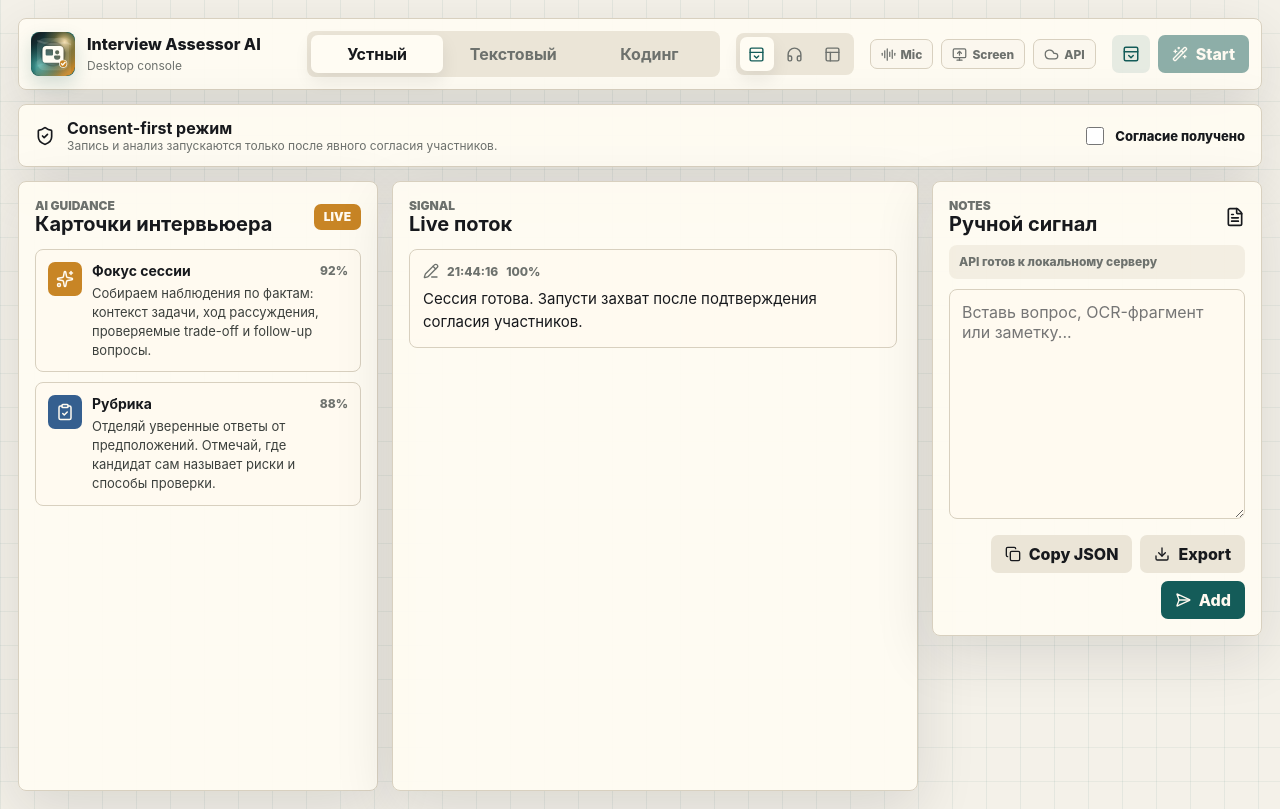
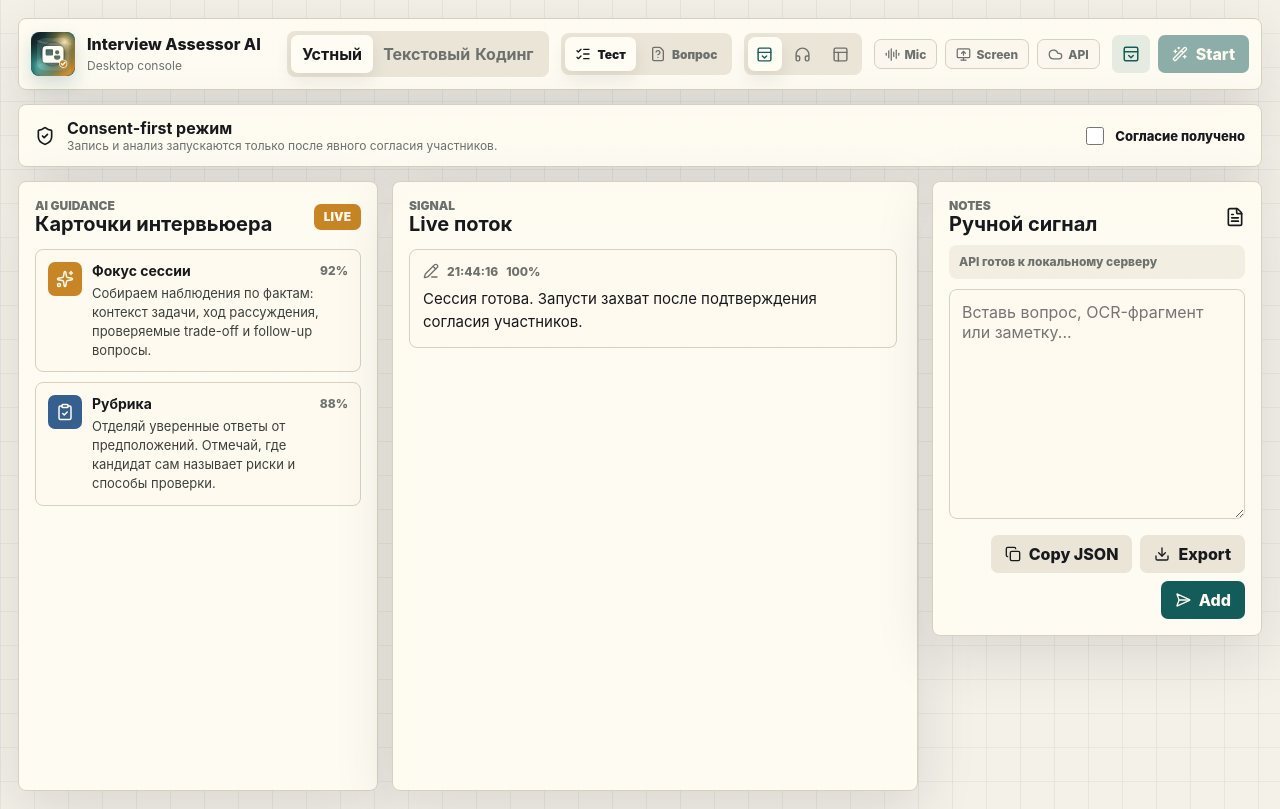
Before and after one commit to fedor11235/interview-assessor-ai, a React (Vite) app: page / in a window 1280 px wide. Built offline with nearby package versions, Linux system fonts and the light colour scheme.

Commit message:
Add answer format switch

```diff
--- a/src/renderer/src/App.tsx
+++ b/src/renderer/src/App.tsx
@@ -30,6 +30,7 @@ import {
   type InsightCard,
   type InterviewMode,
   type OutputMode,
+  type QuestionMode,
   type TranscriptItem
 } from './lib/session'
 import {
@@ -57,6 +58,7 @@ const idleApiState: AssistantApiState = {
 
 interface OverlaySnapshot {
   mode: InterviewMode
+  questionMode: QuestionMode
   outputMode: OutputMode
   capture: CaptureState
   apiState: AssistantApiState
@@ -69,6 +71,7 @@ interface OverlaySnapshot {
 export function App() {
   const isOverlay = window.location.hash.includes('/overlay')
   const [mode, setMode] = useState<InterviewMode>('oral')
+  const [questionMode, setQuestionMode] = useState<QuestionMode>('test')
   const [outputMode, setOutputMode] = useState<OutputMode>('overlay')
   const [apiState, setApiState] = useState<AssistantApiState>(idleApiState)
   const [consentAccepted, setConsentAccepted] = useState(false)
@@ -87,6 +90,7 @@ export function App() {
   const transcriptRef = useRef<TranscriptItem[]>(initialTranscript)
   const outputModeRef = useRef<OutputMode>('overlay')
   const modeRef = useRef<InterviewMode>('oral')
+  const questionModeRef = useRef<QuestionMode>('test')
   const requestSeqRef = useRef(0)
   const sessionIdRef = useRef(crypto.randomUUID())
 
@@ -101,12 +105,13 @@ export function App() {
   const exportPayload = useMemo(
     () => ({
       mode,
+      questionMode,
       outputMode,
       createdAt: new Date().toISOString(),
       transcript,
       insights
     }),
-    [insights, mode, outputMode, transcript]
+    [insights, mode, outputMode, questionMode, transcript]
   )
 
   useEffect(() => {
@@ -132,6 +137,10 @@ export function App() {
   }, [mode])
 
   useEffect(() => {
+    questionModeRef.current = questionMode
+  }, [questionMode])
+
+  useEffect(() => {
     if (isOverlay || !capture.running) {
       return
     }
@@ -155,6 +164,7 @@ export function App() {
       }
 
       setMode(snapshot.mode)
+      setQuestionMode(isQuestionMode(snapshot.questionMode) ? snapshot.questionMode : 'test')
       setOutputMode(isOutputMode(snapshot.outputMode) ? snapshot.outputMode : 'overlay')
       setCapture(snapshot.capture)
       setApiState(isApiState(snapshot.apiState) ? snapshot.apiState : idleApiState)
@@ -181,6 +191,7 @@ export function App() {
     isOverlay,
     mode,
     outputMode,
+    questionMode,
     selectedSourceId,
     systemPickedSourceName,
     transcript
@@ -239,6 +250,7 @@ export function App() {
       const answer = await requestAssistantAnswer({
         sessionId: sessionIdRef.current,
         mode: modeRef.current,
+        questionMode: questionModeRef.current,
         outputMode: outputModeRef.current,
         signal: { ...item, imageDataUrl },
         context: {
@@ -351,6 +363,7 @@ export function App() {
   function createOverlaySnapshot(): OverlaySnapshot {
     return {
       mode,
+      questionMode,
       outputMode,
       capture,
       apiState,
@@ -510,6 +523,7 @@ export function App() {
     <main className="app-shell">
       <TopBar
         mode={mode}
+        questionMode={questionMode}
         outputMode={outputMode}
         capture={capture}
         apiState={apiState}
@@ -520,6 +534,7 @@ export function App() {
           }
           setMode(nextMode)
         }}
+        onQuestionModeChange={setQuestionMode}
         onOutputModeChange={setOutputMode}
         onStart={startCapture}
         onStop={stopCapture}
@@ -659,6 +674,10 @@ function isOutputMode(value: unknown): value is OutputMode {
   return value === 'overlay' || value === 'audio' || value === 'both'
 }
 
+function isQuestionMode(value: unknown): value is QuestionMode {
+  return value === 'test' || value === 'question'
+}
+
 function isApiState(value: unknown): value is AssistantApiState {
   if (!value || typeof value !== 'object') {
     return false
--- a/src/renderer/src/components/TopBar.tsx
+++ b/src/renderer/src/components/TopBar.tsx
@@ -1,7 +1,9 @@
 import {
   AudioLines,
   Cloud,
+  FileQuestionMark,
   Headphones,
+  ListChecks,
   MonitorUp,
   PanelTopOpen,
   PanelsTopLeft,
@@ -10,16 +12,18 @@ import {
 } from 'lucide-react'
 import appIcon from '../../../../assets/app-icon.svg'
 import type { AssistantApiState } from '../lib/assistantApi'
-import type { CaptureState, InterviewMode, OutputMode } from '../lib/session'
-import { modeLabels } from '../lib/session'
+import type { CaptureState, InterviewMode, OutputMode, QuestionMode } from '../lib/session'
+import { modeLabels, questionModeLabels } from '../lib/session'
 
 interface TopBarProps {
   mode: InterviewMode
+  questionMode: QuestionMode
   outputMode: OutputMode
   capture: CaptureState
   apiState: AssistantApiState
   consentAccepted: boolean
   onModeChange: (mode: InterviewMode) => void
+  onQuestionModeChange: (mode: QuestionMode) => void
   onOutputModeChange: (mode: OutputMode) => void
   onStart: () => void
   onStop: () => void
@@ -28,11 +32,13 @@ interface TopBarProps {
 
 export function TopBar({
   mode,
+  questionMode,
   outputMode,
   capture,
   apiState,
   consentAccepted,
   onModeChange,
+  onQuestionModeChange,
   onOutputModeChange,
   onStart,
   onStop,
@@ -63,6 +69,24 @@ export function TopBar({
             {modeLabels[item]}
           </button>
         ))}
+      </nav>
+
+      <nav className="answer-mode-switch" aria-label="Answer format">
+        {(['test', 'question'] as QuestionMode[]).map((item) => {
+          const Icon = item === 'test' ? ListChecks : FileQuestionMark
+          return (
+            <button
+              type="button"
+              className={item === questionMode ? 'active' : ''}
+              key={item}
+              onClick={() => onQuestionModeChange(item)}
+              title={questionModeLabels[item]}
+            >
+              <Icon size={16} aria-hidden="true" />
+              <span>{questionModeLabels[item]}</span>
+            </button>
+          )
+        })}
       </nav>
 
       <div className="output-switch" aria-label="Answer output mode">
--- a/src/renderer/src/lib/assistantApi.ts
+++ b/src/renderer/src/lib/assistantApi.ts
@@ -1,4 +1,4 @@
-import type { InsightCard, InterviewMode, OutputMode, TranscriptItem } from './session'
+import type { InsightCard, InterviewMode, OutputMode, QuestionMode, TranscriptItem } from './session'
 
 export type AssistantApiStatus = 'idle' | 'thinking' | 'online' | 'offline'
 
@@ -10,6 +10,7 @@ export interface AssistantApiState {
 export interface AssistantApiRequest {
   sessionId: string
   mode: InterviewMode
+  questionMode: QuestionMode
   outputMode: OutputMode
   signal: TranscriptItem & {
     imageDataUrl?: string
--- a/src/renderer/src/lib/session.ts
+++ b/src/renderer/src/lib/session.ts
@@ -1,6 +1,8 @@
 export type InterviewMode = 'oral' | 'screen-text' | 'coding'
 
 export type OutputMode = 'overlay' | 'audio' | 'both'
+
+export type QuestionMode = 'test' | 'question'
 
 export type SignalSource = 'microphone' | 'screen' | 'manual'
 
@@ -40,6 +42,11 @@ export const modeLabels: Record<InterviewMode, string> = {
   oral: 'Устный',
   'screen-text': 'Текстовый',
   coding: 'Кодинг'
+}
+
+export const questionModeLabels: Record<QuestionMode, string> = {
+  test: 'Тест',
+  question: 'Вопрос'
 }
 
 const starterInsights: InsightCard[] = [
--- a/src/renderer/src/styles/app.css
+++ b/src/renderer/src/styles/app.css
@@ -75,9 +75,9 @@ button:disabled {
 
 .topbar {
   display: grid;
-  grid-template-columns: 260px minmax(280px, 1fr) auto auto auto;
+  grid-template-columns: 244px minmax(260px, 1fr) auto auto auto auto;
   align-items: center;
-  gap: 16px;
+  gap: 12px;
   padding: 12px;
 }
 
@@ -160,6 +160,7 @@ button:disabled {
 .actions,
 .notes-actions,
 .output-switch,
+.answer-mode-switch,
 .stepper {
   display: flex;
   align-items: center;
@@ -197,6 +198,39 @@ button:disabled {
   padding: 4px;
   border-radius: 8px;
   background: var(--surface-2);
+}
+
+.answer-mode-switch {
+  gap: 4px;
+  padding: 4px;
+  border-radius: 8px;
+  background: var(--surface-2);
+}
+
+.answer-mode-switch button {
+  display: inline-flex;
+  align-items: center;
+  justify-content: center;
+  gap: 6px;
+  min-height: 34px;
+  padding: 0 10px;
+  border-radius: 7px;
+  color: var(--muted);
+  background: transparent;
+  font-size: 12px;
+  font-weight: 900;
+  cursor: pointer;
+  transition:
+    transform 160ms ease,
+    background 160ms ease,
+    color 160ms ease,
+    box-shadow 160ms ease;
+}
+
+.answer-mode-switch button.active {
+  color: var(--ink);
+  background: var(--surface);
+  box-shadow: 0 8px 18px rgba(23, 25, 29, 0.08);
 }
 
 .output-switch button {
@@ -867,6 +901,7 @@ meter {
 
   .status-strip,
   .actions,
+  .answer-mode-switch,
   .output-switch {
     justify-content: flex-start;
   }
```
Also changed, not shown: scripts/dev-assistant-api.mjs (+117 -3 lines), 1 other file (tests, documents, lock files or other folders).
